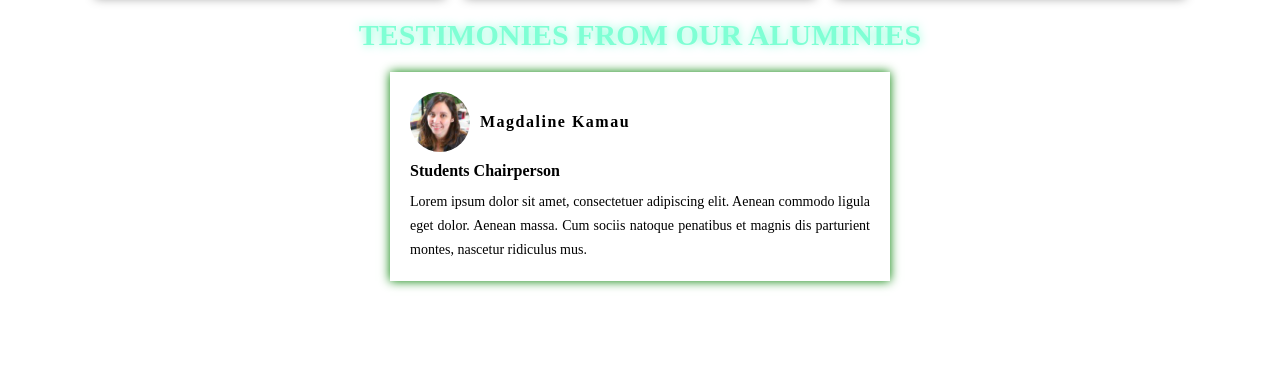
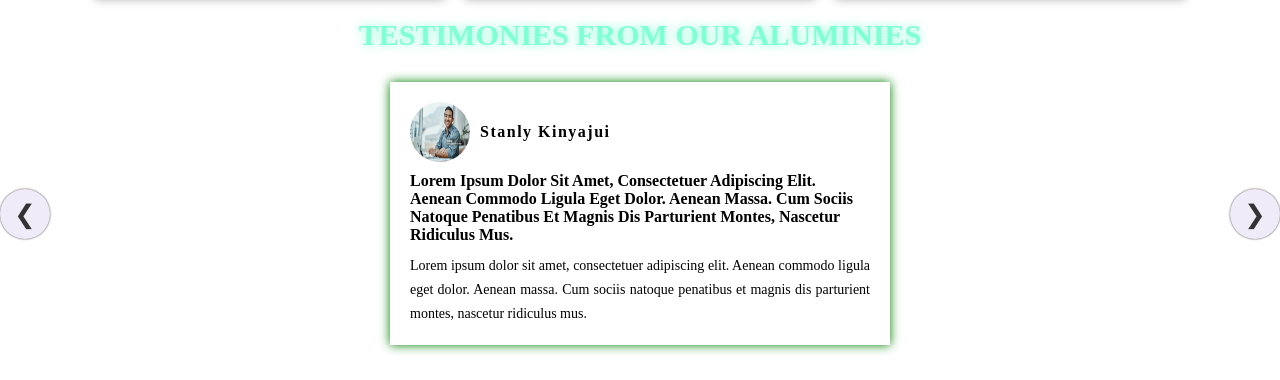
Before and after one commit to mosesnzioka/MUT-tech-club, a React (Vite) app: page / in a window 1280 px wide. Shown: the part 1167-1547 px from the top of the page. Before the commit the page ends 1468 px from the top, so only its background shows below. Built offline with nearby package versions, Linux system fonts and the light colour scheme; a web font is replaced by a local one.

Commit message:
implement carousel on testmonies section

```diff
--- a/package.json
+++ b/package.json
@@ -11,7 +11,8 @@
   },
   "dependencies": {
     "react": "^18.3.1",
-    "react-dom": "^18.3.1"
+    "react-dom": "^18.3.1",
+    "react-elastic-carousel": "^0.11.5"
   },
   "devDependencies": {
     "@eslint/js": "^9.9.0",
--- a/src/components/Testimonies/testimonies.jsx
+++ b/src/components/Testimonies/testimonies.jsx
@@ -2,6 +2,8 @@ import Title from "../title/Title"
 import "./testimonies.css"
 import ifedha from "../../assets/ifedha.jpg"
 import stanly from "../../assets/stanly.jpg"
+import Carousel from 'react-elastic-carousel';
+import testmonies from "../../data/testimonies";
 
 function Testimoniescard({studentavater,studentname, title, text}){
     return(
@@ -23,12 +25,22 @@ function Testmonies(){
         <section>
             <Title maintitle="testimonies from our aluminies"/>
             <div className="testimony-container">
-                <Testimoniescard
-                studentavater={ifedha}
-                studentname="magdaline kamau"
-                title="students chairperson"
-                text="Lorem ipsum dolor sit amet, consectetuer adipiscing elit. Aenean commodo ligula eget dolor. Aenean massa. Cum sociis natoque penatibus et magnis dis parturient montes, nascetur ridiculus mus."
-                />
+               <Carousel enableAutoPlay={true} autoPlaySpeed={5000}>
+
+               {
+                    testmonies.map((testmony, i)=>(
+                        <Testimoniescard
+                        key={i}
+                        studentavater={testmony.studentavater}
+                        studentname={testmony.studentname}
+                        title={testmony.text}
+                        text={testmony.text}
+                        />
+                    ))
+                }
+
+               </Carousel>
+
             </div>
 
         </section>
--- /dev/null
+++ b/src/data/testimonies.js
@@ -0,0 +1,29 @@
+import ifedha from "../assets/ifedha.jpg"
+import stanly from "../assets/stanly.jpg"
+import poulkaranja from "../assets/poulkaranja.jpg"
+
+
+
+const testmonies =[
+
+    {
+        studentavater: ifedha,
+        studentname:"magdaline shiku",
+         title:"students chairperson",
+         text:"Lorem ipsum dolor sit amet, consectetuer adipiscing elit. Aenean commodo ligula eget dolor. Aenean massa. Cum sociis natoque penatibus et magnis dis parturient montes, nascetur ridiculus mus.",
+    },
+    {
+        studentavater: stanly,
+        studentname:"stanly kinyajui",
+         title:"asistance chairperson",
+         text:"Lorem ipsum dolor sit amet, consectetuer adipiscing elit. Aenean commodo ligula eget dolor. Aenean massa. Cum sociis natoque penatibus et magnis dis parturient montes, nascetur ridiculus mus.",
+    },
+    {
+        studentavater: poulkaranja,
+        studentname:"poul karanja",
+         title:"secritory",
+         text:"Lorem ipsum dolor sit amet, consectetuer adipiscing elit. Aenean commodo ligula eget dolor. Aenean massa. Cum sociis natoque penatibus et magnis dis parturient montes, nascetur ridiculus mus.",
+    },
+];
+
+export default testmonies;
```
Also changed, not shown: 1 other file (tests, documents, lock files or other folders).
